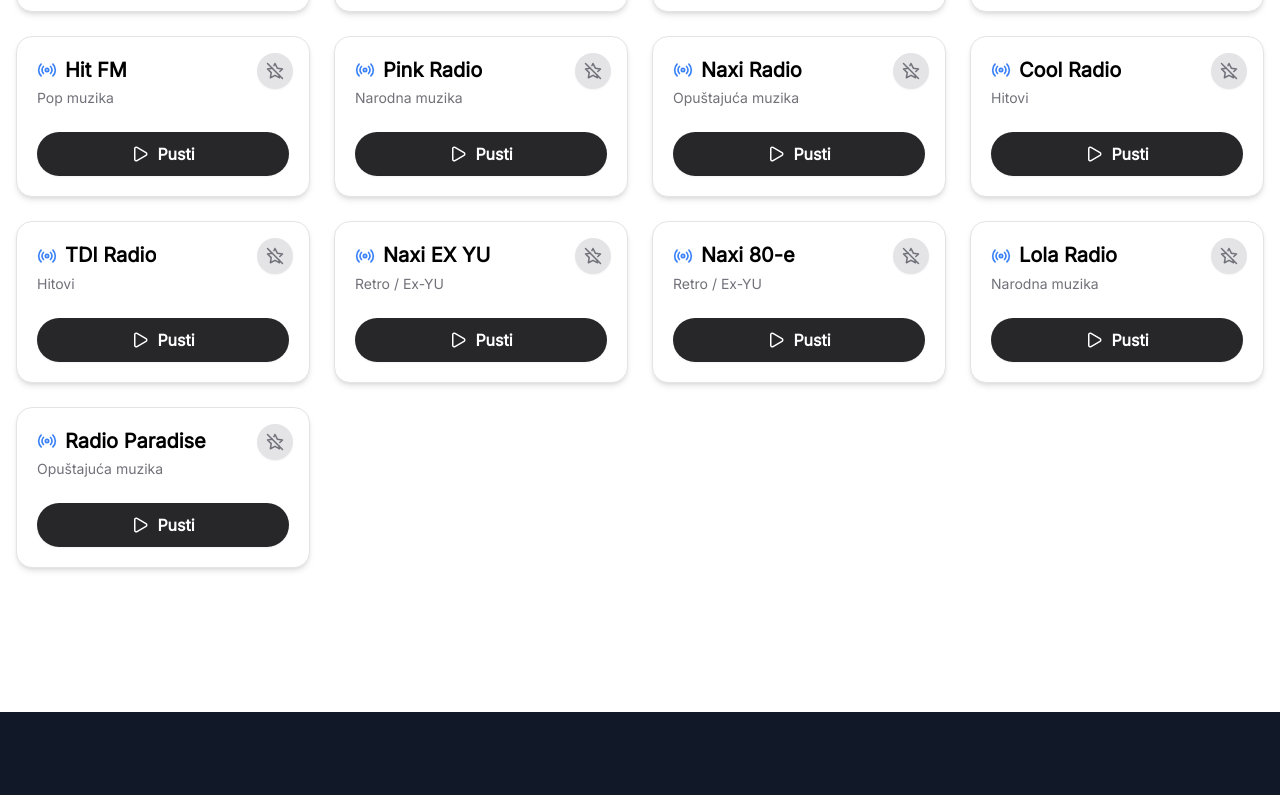
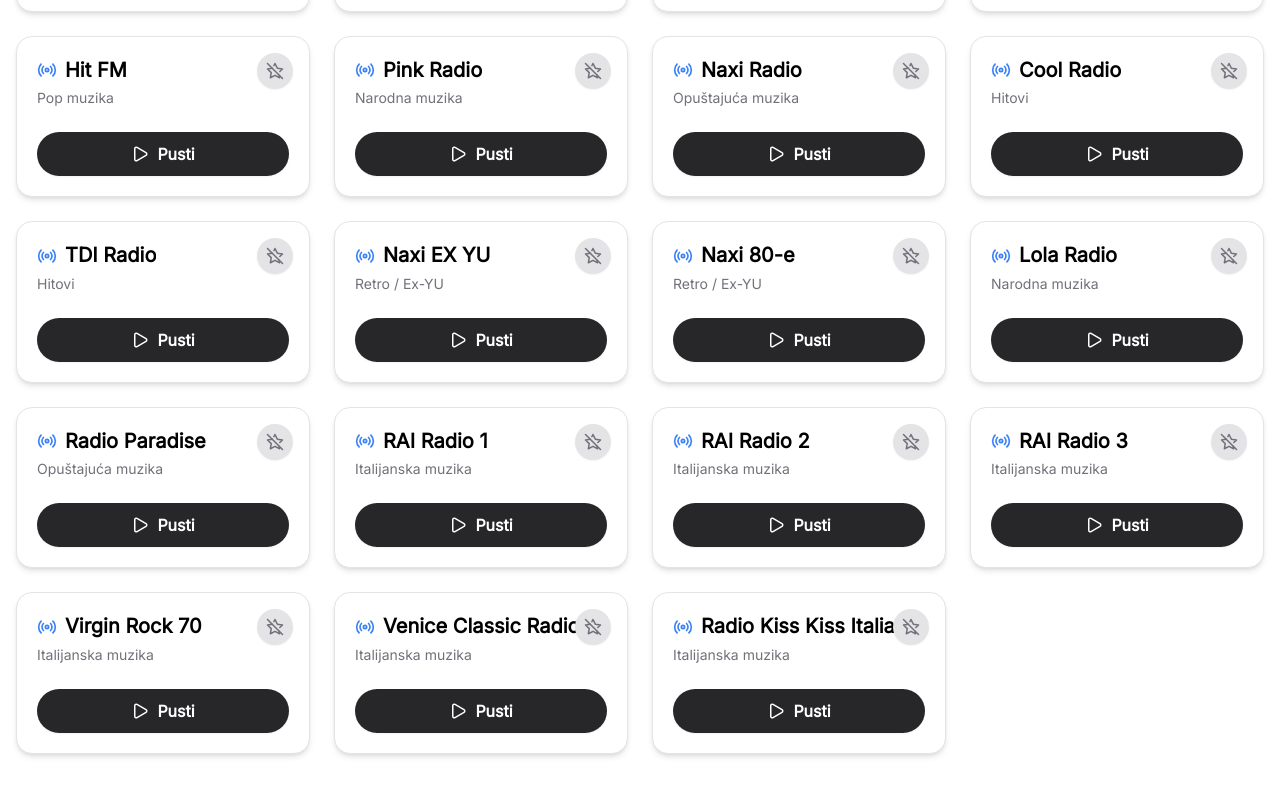
Before and after one commit to R1S-dev/R1S-Radio, a React (Vite) app: page / in a window 1280 px wide. Shown: the part 321-1116 px from the top of the page. Before the commit the page ends 1033 px from the top, so only its background shows below. Built offline with nearby package versions, Linux system fonts and the light colour scheme.

Commit message:
Add files via upload

```diff
--- a/src/data/stations.js
+++ b/src/data/stations.js
@@ -63,6 +63,37 @@
     name: "Radio Paradise",
     streamUrl: "https://stream.radioparadise.com/aac-320",
     genre: "Opuštajuća muzika"
+  },
+  // === Italijanske stanice ===
+  {
+    name: "RAI Radio 1",
+    streamUrl: "https://icestreaming.rai.it/1.mp3",
+    genre: "Italijanska muzika"
+  },
+  {
+    name: "RAI Radio 2",
+    streamUrl: "https://icestreaming.rai.it/2.mp3",
+    genre: "Italijanska muzika"
+  },
+  {
+    name: "RAI Radio 3",
+    streamUrl: "https://icestreaming.rai.it/3.mp3",
+    genre: "Italijanska muzika"
+  },
+  {
+    name: "Virgin Rock 70",
+    streamUrl: "https://icy.unitedradio.it/VirginRock70.mp3",
+    genre: "Italijanska muzika"
+  },
+  {
+    name: "Venice Classic Radio",
+    streamUrl: "https://uk2.streamingpulse.com/ssl/vcr2",
+    genre: "Italijanska muzika"
+  },
+  {
+    name: "Radio Kiss Kiss Italia",
+    streamUrl: "https://kisskiss.fluidstream.eu/KKItalia.aac",
+    genre: "Italijanska muzika"
   }
 ]
 
```
